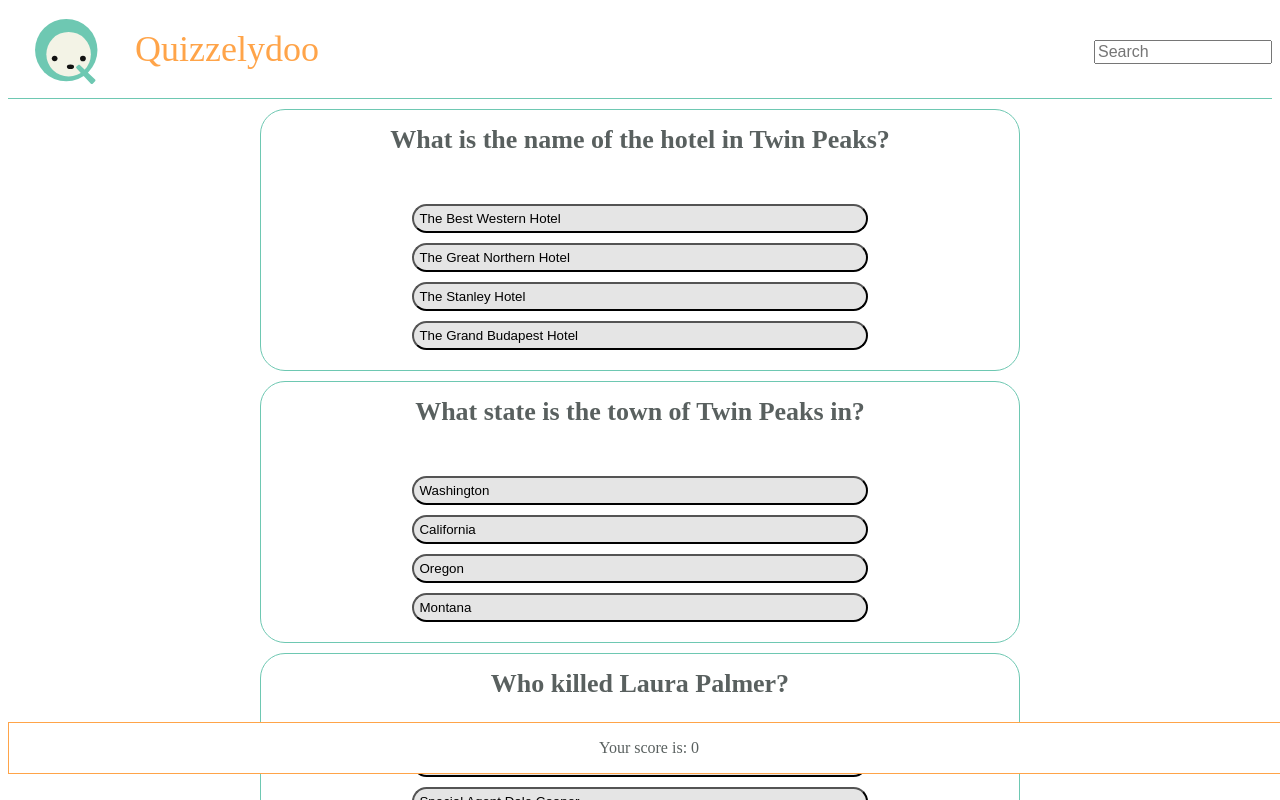
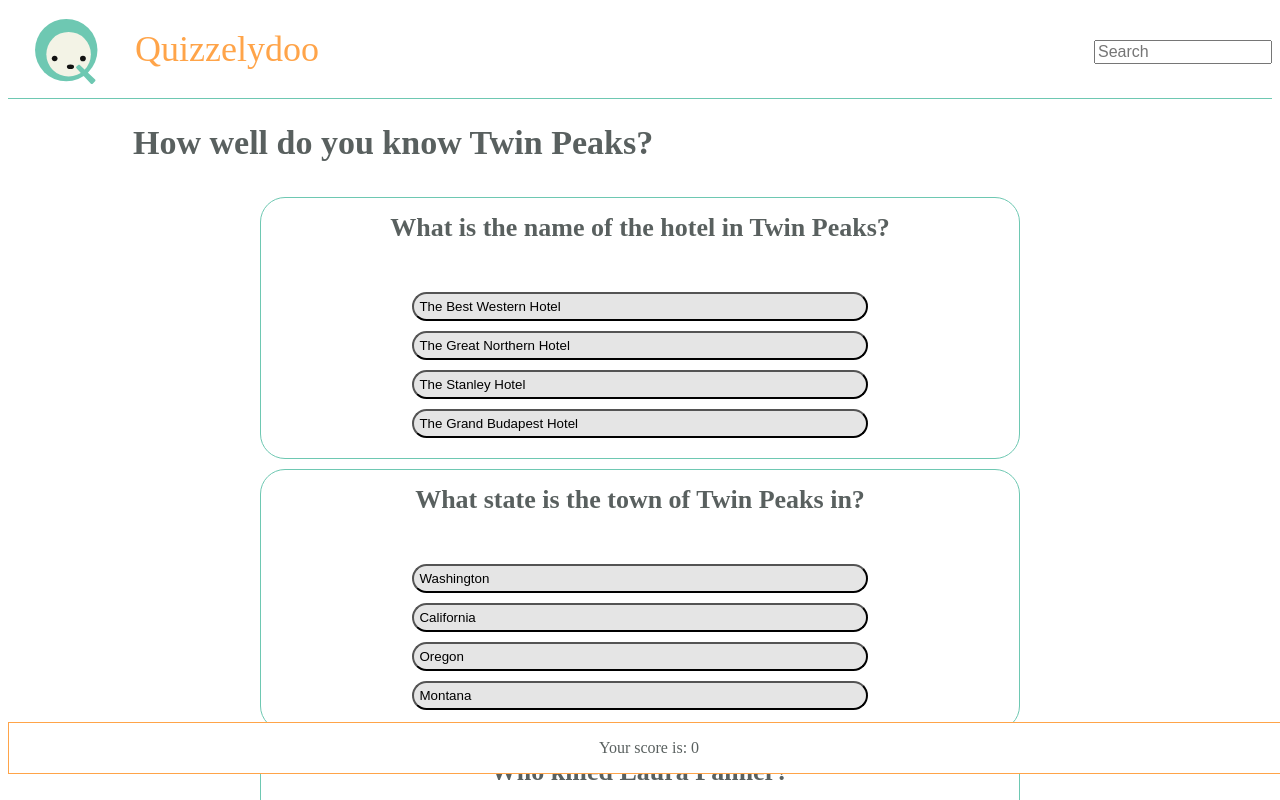
Before and after one commit to tinitrimble/quizzelythree, a Gatsby app: page /App in a window 1280 px wide. Both pictures are taken after a click on the button "Begin Quiz". Shown: the top 800 px of the page. Built offline with nearby package versions, Linux system fonts and the light colour scheme.

Commit message:
added title to QuizDisplay and fixed the spacin in the css

```diff
--- a/src/pages/App.css
+++ b/src/pages/App.css
@@ -4,3 +4,16 @@
 .App .Introduction {
   display: inline;
 }
+
+.App .Quiz-Display {
+  margin-bottom: 46px;
+}
+
+.App .Quiz-name {
+  font-size: 34px;
+  color: #59605f;
+  text-align: center;
+  display: inline-block;
+  position: relative;
+  margin: 25px 20px 25px 125px;
+}
--- a/src/pages/App.js
+++ b/src/pages/App.js
@@ -63,6 +63,7 @@
           </div>
         ) : (
           <div className="Quiz-Display">
+            <h1 className ="Quiz-name">{quizInfo.quizheadline.quiztitle}</h1>
             <Counter
               totalscore={this.getCorrectAnswerCount()}
               className="counterpos" />
```
